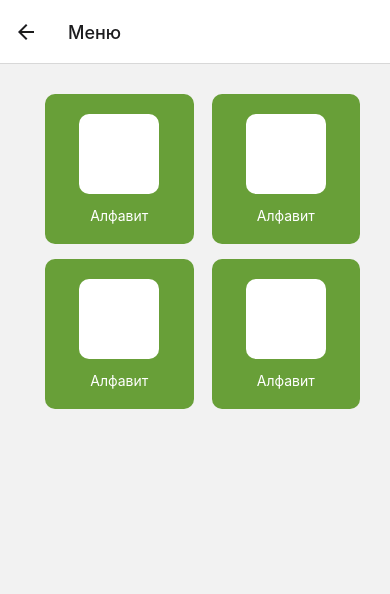
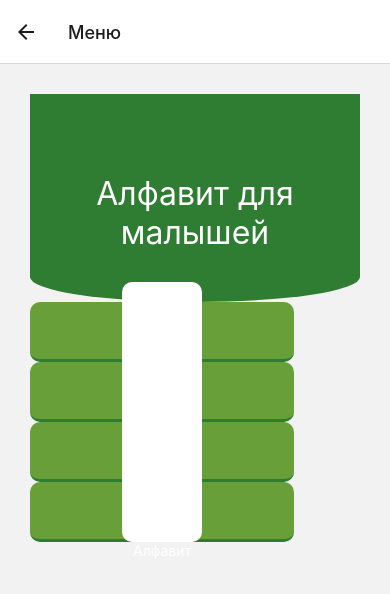
Before and after one commit to Nikolyovin/alphabet-UI, a React Native app: screen /Home in a window 390 px wide. Shown: the top 594 px of the page. Built offline with nearby package versions, Linux system fonts and the light colour scheme.

Commit message:
header and update button

```diff
--- /dev/null
+++ b/src/components/Header.tsx
@@ -0,0 +1,39 @@
+import { StyleSheet, Text, View } from 'react-native'
+import React from 'react'
+
+const Header = () => {
+    return (
+        <>
+            <View style={styles.titleWrap}>
+                <Text style={styles.title}>Алфавит для малышей</Text>
+            </View>
+            <View style={styles.titleCircle}></View>
+        </>
+    )
+}
+
+export default Header
+
+const styles = StyleSheet.create({
+    title: {
+        paddingTop: 80,
+        // paddingBottom: 10,
+        paddingHorizontal: 20,
+        fontSize: 32,
+        color: 'white',
+        textAlign: 'center'
+    },
+    titleWrap: {
+        width: '100%',
+        backgroundColor: '#2e7d32'
+        // borderBottomEndRadius: 75,
+        // borderBottomStartRadius: 75
+    },
+    titleCircle: {
+        height: 50,
+        width: '100%',
+        backgroundColor: '#2e7d32',
+        borderBottomEndRadius: '1000%',
+        borderBottomStartRadius: '1000%'
+    }
+})
--- a/src/components/SectionGame.tsx
+++ b/src/components/SectionGame.tsx
@@ -17,15 +17,14 @@
 const styles = StyleSheet.create({
     wrap: {},
     sectionWrap: {
-        width: '45%',
-        height: 150,
-        paddingVertical: 20,
         backgroundColor: '#689f38',
-        justifyContent: 'space-between',
+        borderRadius: 10,
+        width: '80%',
+        height: 60,
+        justifyContent: 'center',
         alignItems: 'center',
-        borderRadius: 10,
-        marginBottom: 15,
-        marginLeft: 15
+        borderBottomWidth: 3,
+        borderColor: '#2e7d32'
     },
     picture: {
         width: 80,
--- a/src/screens/HomeScreen.tsx
+++ b/src/screens/HomeScreen.tsx
@@ -1,10 +1,12 @@
 import { StyleSheet, View } from 'react-native'
 import React from 'react'
 import SectionGame from '../components/SectionGame'
+import Header from '../components/Header'
 
 const HomeScreen = ({ navigation }: any) => {
     return (
         <View style={styles.wrap}>
+            <Header />
             {/* <Text style={styles.title}></Text> */}
             <SectionGame navigation={navigation} />
             <SectionGame navigation={navigation} />
--- a/src/screens/StartScreen.tsx
+++ b/src/screens/StartScreen.tsx
@@ -1,14 +1,12 @@
 import { Image, StyleSheet, Text, TouchableOpacity, View } from 'react-native'
 import React from 'react'
 import img from '../../assets/IMG_4304.png'
+import Header from '../components/Header'
 
 const StartScreen = ({ navigation }: any) => {
     return (
         <View style={styles.wrap}>
-            <View style={styles.titleWrap}>
-                <Text style={styles.title}>Алфавит для малышей</Text>
-            </View>
-            <View style={styles.titleCircle}></View>
+            <Header />
 
             <Image style={styles.img} source={img} />
             <TouchableOpacity style={styles.button} onPress={() => navigation.navigate('Home')}>
@@ -32,29 +30,6 @@
     // titleWrap: {
     //   textAlign: 'center',
     // },
-    title: {
-        paddingTop: 80,
-        // paddingBottom: 10,
-        paddingHorizontal: 20,
-        fontSize: 32,
-        color: 'white',
-        textAlign: 'center'
-
-        // jistyfy
-    },
-    titleWrap: {
-        width: '100%',
-        backgroundColor: '#2e7d32'
-        // borderBottomEndRadius: 75,
-        // borderBottomStartRadius: 75
-    },
-    titleCircle: {
-        height: 50,
-        width: '100%',
-        backgroundColor: '#2e7d32',
-        borderBottomEndRadius: '1000%',
-        borderBottomStartRadius: '1000%'
-    },
     img: {
         flex: 1,
         width: 250,
```
